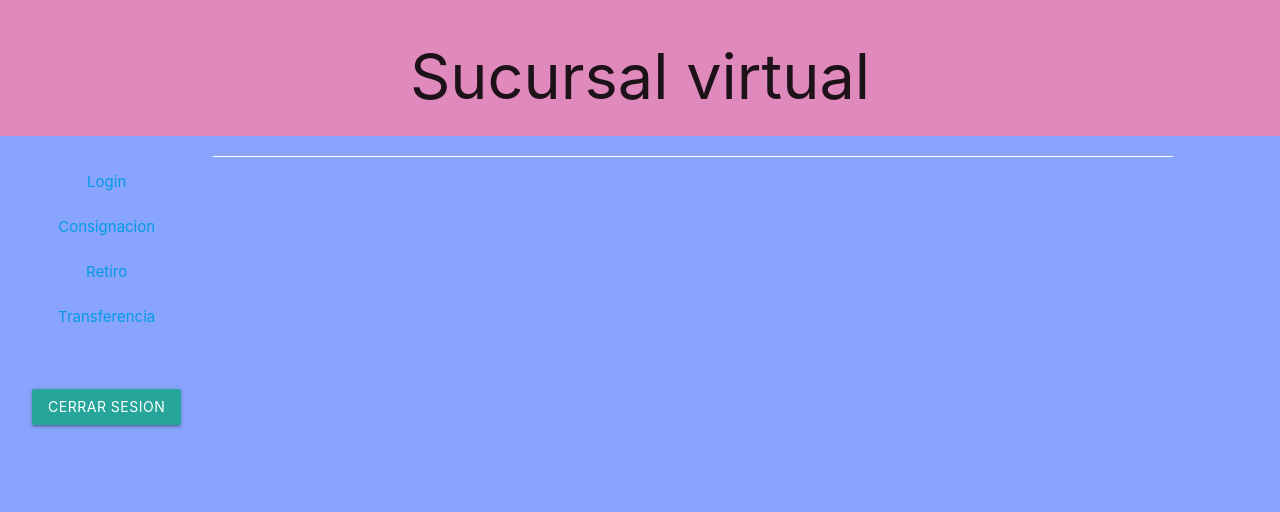
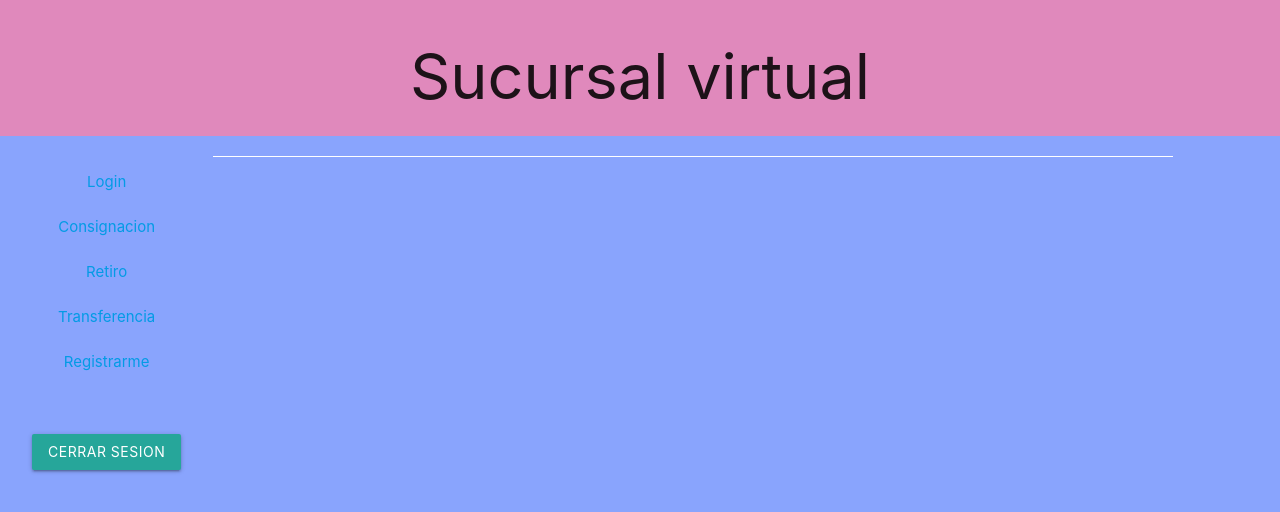
Before and after one commit to luism-24/banco-interamericano, an Angular app in the folder angular/: page / in a window 1280 px wide. Shown: the top 512 px of the page. Built offline with nearby package versions, Linux system fonts and the light colour scheme.

Commit message:
front-end
mejoras

```diff
--- a/angular/src/app/app.component.html
+++ b/angular/src/app/app.component.html
@@ -8,6 +8,8 @@
             <li><a href="/retiro">Retiro</a></li>
             <br>
             <li><a href="/transferencia">Transferencia</a></li>
+            <br>
+            <li><a href="/registro">Registrarme</a></li>
         </ul>
         <br>
         <br>
```
